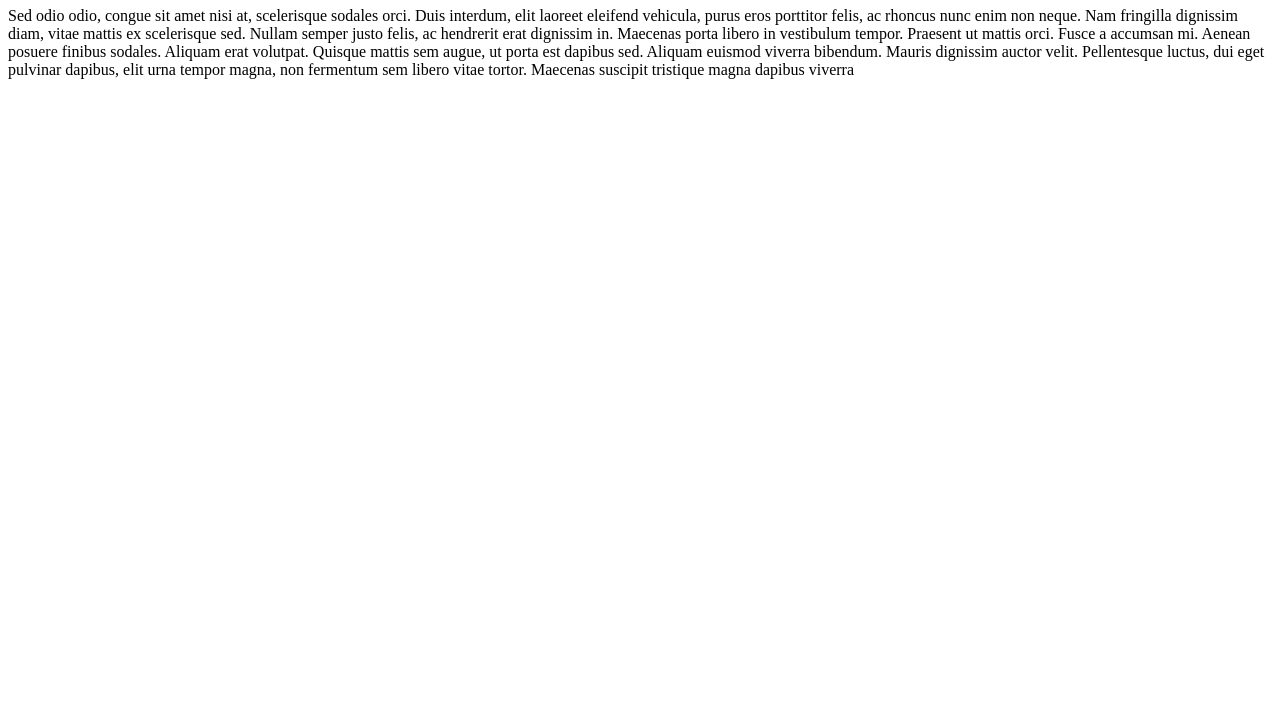
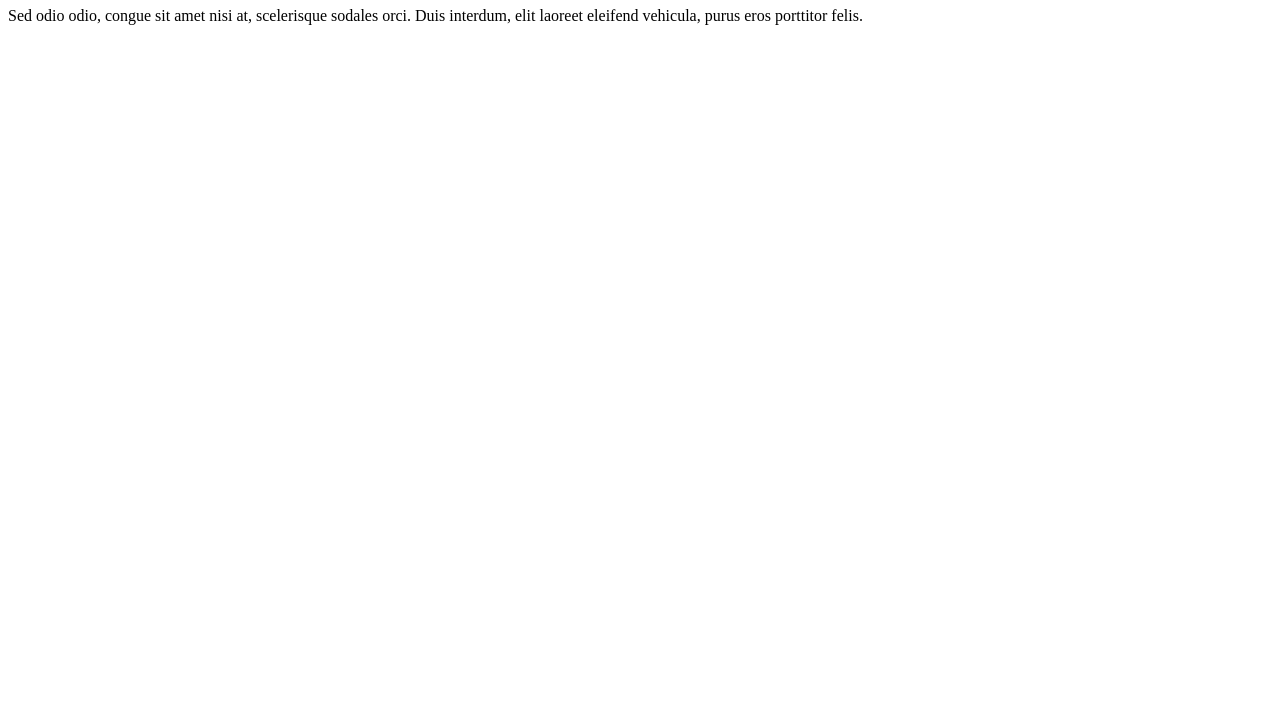
Before and after one commit to Whoever24/nauka-gita-2, a plain HTML site: page index.html in a window 1280 px wide. Shown: the part 73-800 px from the top of the page. Drawn offline with Linux system fonts and the light colour scheme.

Commit message:
Update content of index.html

```diff
--- a/index.html
+++ b/index.html
@@ -6,6 +6,6 @@
     </head>
     <body>
         <h1>Lorem ipsum dolor sit amet, consectetur adipiscing elit.</h1>
-        <p>Sed odio odio, congue sit amet nisi at, scelerisque sodales orci. Duis interdum, elit laoreet eleifend vehicula, purus eros porttitor felis, ac rhoncus nunc enim non neque. Nam fringilla dignissim diam, vitae mattis ex scelerisque sed. Nullam semper justo felis, ac hendrerit erat dignissim in. Maecenas porta libero in vestibulum tempor. Praesent ut mattis orci. Fusce a accumsan mi. Aenean posuere finibus sodales. Aliquam erat volutpat. Quisque mattis sem augue, ut porta est dapibus sed. Aliquam euismod viverra bibendum. Mauris dignissim auctor velit. Pellentesque luctus, dui eget pulvinar dapibus, elit urna tempor magna, non fermentum sem libero vitae tortor. Maecenas suscipit tristique magna dapibus viverra</p>
+        <p>Sed odio odio, congue sit amet nisi at, scelerisque sodales orci. Duis interdum, elit laoreet eleifend vehicula, purus eros porttitor felis.</p>
     </body>
 </html>
```
